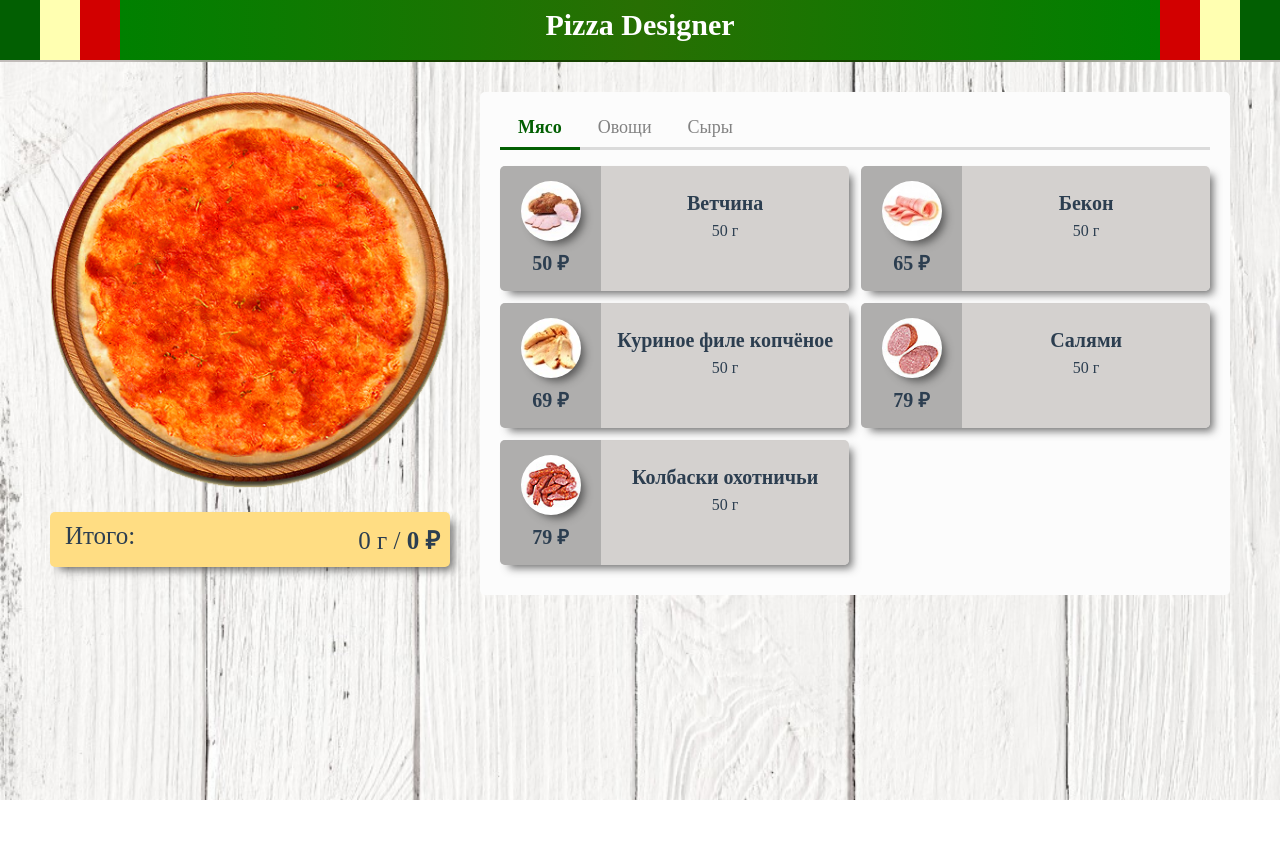
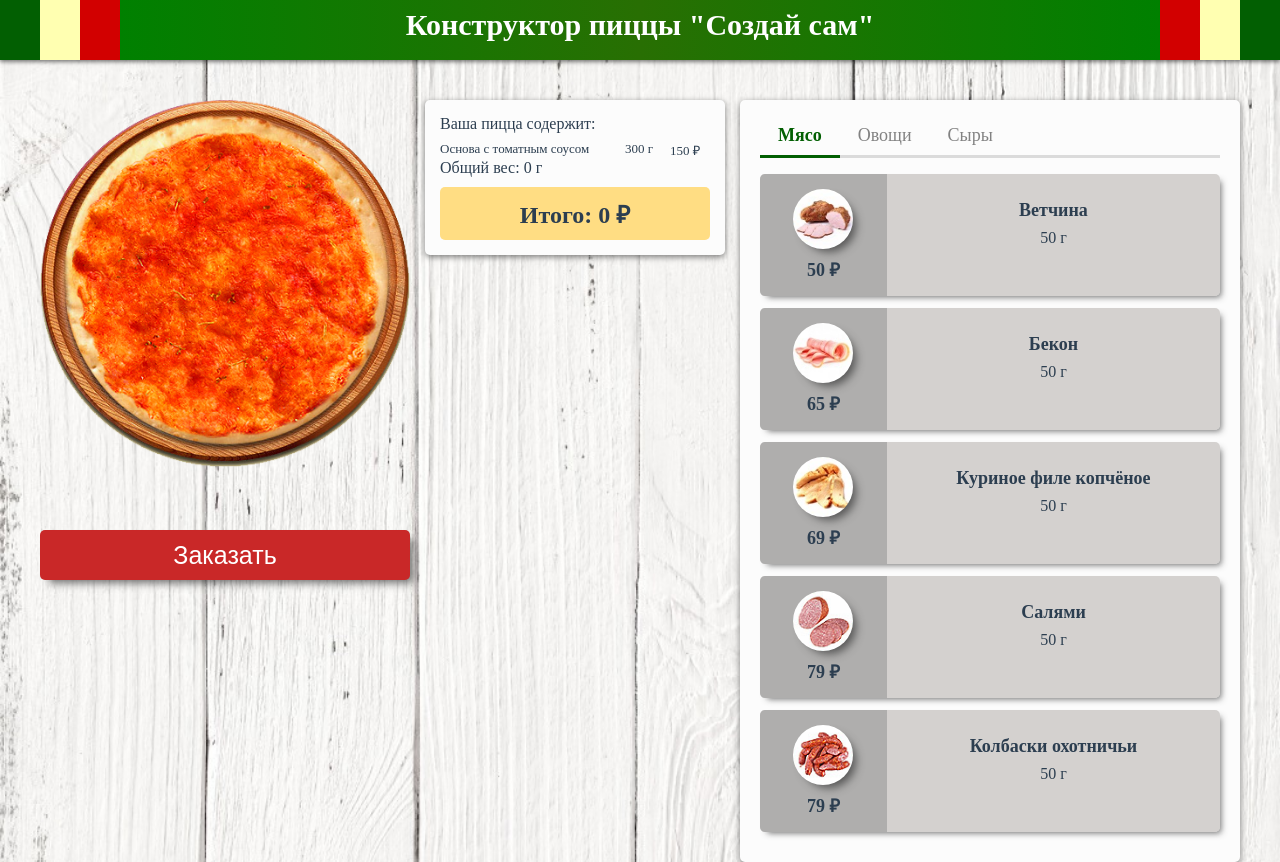
Before and after one commit to VladaMamutova/pizza-designer, a Vue app: page / in a window 1280 px wide. Before the commit the page ends 800 px from the top, so only its background shows below. Built offline with nearby package versions, Linux system fonts and the light colour scheme.

Commit message:
feat: add some adaptivity
It is based on the grid layout.
Added order-info list.

```diff
--- a/src/App.vue
+++ b/src/App.vue
@@ -4,21 +4,33 @@
       <div class="dark-green"></div>
       <div class="light-yellow"></div>
       <div class="dark-red"></div>
-    <header>Pizza Designer</header>
+      <header>Конструктор пиццы "Создай сам"</header>
       <div class="dark-red"></div>
       <div class="light-yellow"></div>
       <div class="dark-green"></div>
     </div>
-    <hr>
     <div class="page-content">
-      <div>
         <div class="constructor">
-          <img v-show="ingredient.hasInOrder" v-for="ingredient in pizzaIngredients" :src="ingredient.img" :key="ingredient.id" :height="height" :width="width">
+          <img v-show="ingredient.hasInOrder" v-for="ingredient in pizzaIngredients" :src="ingredient.img" :key="ingredient.id">
         </div>
+        <button>Заказать</button>
+      <div class="order">
+      <div class="pizza-base-info">
+      <span>Ваша пицца содержит:</span>
+      <div class="order-item">
+        <span>Основа с томатным соусом</span>
+        <span>300 г</span>
+        <span>150 ₽</span>
+      </div>
+       <div class="order-item" v-show="ingredient.hasInOrder" v-for="ingredient in pizzaIngredients" :key="ingredient.id">
+        <span>{{ ingredient.name }} ×{{ getPortionCount(ingredient.id) }}</span>
+        <span>{{ ingredient.portion * getPortionCount(ingredient.id)}} г</span>
+        <span>{{ ingredient.price * getPortionCount(ingredient.id)}} ₽</span>
+      </div>
+      <span>Общий вес: {{ order.totalWeight }} г</span>
        <div class="order-info">
-          <span>Итого:</span>
-          <span></span>
-          <span class="order-sum">{{ order.totalWeight }} г / <b>{{ order.fullPrice }} ₽</b></span>
+          <span class="order-sum"><b>Итого: {{ order.fullPrice }} ₽</b></span>
+        </div>
       </div>
       </div>
       <div class="ingredients-menu">
@@ -53,8 +65,6 @@ export default {
   },
   data () {
     return {
-      height: 400,
-      width: 400,
       categoryId: 1,
       pizzaIngredients: [
         {
@@ -298,10 +308,14 @@ export default {
   -moz-osx-font-smoothing: grayscale;
   text-align: center;
   color: #2c3e50;
-  height: 100vh;
+  height: 100%;
+  min-height: 100vh;
   background: url('assets/wood-background.jpg');
   object-fit: cover;
   background-size: cover;
+  -webkit-background-size: cover;
+  -moz-background-size: cover;
+  -o-background-size: cover;
 }
 
 header {
@@ -316,64 +330,148 @@ header {
   display: grid;
   grid-template-columns: 40px 40px 40px auto 40px 40px 40px;
   grid-template-rows: 60px;
-}
-
-hr {
-  border: 0;
-  margin: 0;
-  height: 2px;
-  background: linear-gradient(to left, #c1bcb9 10%, #164200 30%, #164200 70%, #c1bcb9 90%);
+  width: 100%;
+  position: fixed;
+  height: 60px;
+  z-index: 1000;
+  -webkit-box-shadow: 0 2px 4px rgba(0, 0, 0, 0.5);
+  -moz-box-shadow: 0 2px 4px rgba(0, 0, 0, 0.5);
+  box-shadow: 0 2px 4px rgba(0, 0, 0, 0.5);
 }
 
 .page-content {
-  padding: 30px 50px;
+  padding: 100px 40px 0 40px;
   display: grid;
-  grid-template-columns: 400px auto;
-  grid-gap: 30px;
+  grid-template-columns: minmax(200px, 370px) minmax(200px, 300px) auto;
+  /*grid-template-columns: auto auto auto;*/
+  grid-template-rows: 400px auto;
+  grid-gap: 15px;
+  grid-template-areas:
+        "c o m"
+        "s o m"
+}
+
+@media screen and (max-width: 1024px) {
+  .page-content {
+    padding: 100px 30px 0 30px;
+    grid-template-rows: 350px auto-fill auto;
+    grid-template-areas:
+      "c m m"
+      "o m m"
+      "s m m"
+  }
+}
+
+@media screen and (max-width: 720px) {
+  .page-content {
+    padding: 100px 0px 0 20px;
+    grid-template-rows: auto auto auto;
+    grid-template-areas:
+      "m m m"
+      "o o o"
+      "s s s"
+  }
 }
 
 .constructor {
+  grid-area: c;
   position: relative;
   background: url('../static/images/constructor/pizza-base.png');
-  width: 400px;
-  height: 400px;
   background-size: contain;
   background-repeat: no-repeat;
+  max-width: 400px;
 }
 
 .constructor> img {
   position: absolute;
   display: block;
+  width: 100%;
+  height: auto;
+  background-repeat: no-repeat;
+}
+
+.pizza-base-info {
+  padding: 15px;
+  font-size: medium;
+  text-align: left;
+  background-color: #ffffff;
+  width: 100% - 30px;
+  height: auto;
+  background-color: #fcfcfc;
+  border-radius: 5px;
+  -webkit-box-shadow: 0 2px 6px rgba(0, 0, 0, 0.5);
+  -moz-box-shadow: 0 2px 6px rgba(0, 0, 0, 0.5);
+  box-shadow: 0 2px 6px rgba(0, 0, 0, 0.5);
+}
+
+.order-item {
+  display: grid;
+  font-size: small;
+  margin-top: 8px;
+  grid-template-columns: auto 40px 40px;
+  grid-gap: 5px;
+}
+
+.order {
+  grid-area: o;
+}
+
+button {
+  font-size: 25px;
+  grid-area: s;
+  height: 50px;
+  margin-top: 15px;
+  border-radius: 5px;
+  background-color: #c92828;
+  color: white;
+  outline: none;
+  border: none;
+  -webkit-box-shadow: 6px 6px 8px -3px rgba(50, 50, 50, 0.7);
+  -moz-box-shadow: 6px 6px 8px -3px rgba(50, 50, 50, 0.7);
+  box-shadow: 6px 6px 8px -3px rgba(50, 50, 50, 0.7);
+  cursor: pointer;
+  -ms-user-select: none;
+  -moz-user-select: none;
+  -khtml-user-select: none;
+  -webkit-user-select: none;
+}
+
+button:hover {
+  background-color: #de2d2d;
+  -webkit-box-shadow: 6px 6px 8px -3px rgba(50, 50, 50, 0.8);
+  -moz-box-shadow: 6px 6px 8px -3px rgba(50, 50, 50, 0.8);
+  box-shadow: 6px 6px 8px -3px rgba(50, 50, 50, 0.8);
 }
 
 .order-info {
-  margin: 20px 0 auto 0;
-  padding-top: 10px;
-  font-size: 25px;
+  grid-area: s;
+  margin-top: 10px;
+  padding: 10px;
+  font-size: x-large;
   background-color: #ffdd83;
   border-radius: 5px;
-  display: grid;
-  grid-template-columns: 100px auto auto;
-  grid-template-rows: 45px;
-  -webkit-box-shadow: 6px 6px 8px -3px rgba(50, 50, 50, 0.7);
-  -moz-box-shadow: 6px 6px 8px -3px rgba(50, 50, 50, 0.7);
-  box-shadow: 6px 6px 8px -3px rgba(50, 50, 50, 0.7);
+  text-align: center;
 }
 
 .order-sum {
-  margin: 0 10px 0 auto;
+  margin: 0 auto;
+  text-align: center;
 }
 
 .ingredients-menu {
+  grid-area: m;
   padding: 0 20px 30px 20px;
   background-color: #fcfcfc;
   border-radius: 5px;
   height: fit-content;
+  -webkit-box-shadow: 0 2px 6px rgba(0, 0, 0, 0.5);
+  -moz-box-shadow: 0 2px 6px rgba(0, 0, 0, 0.5);
+  box-shadow: 0 2px 6px rgba(0, 0, 0, 0.5);
 }
 
 .ingredients-grid {
   display: grid;
-  grid-template-columns: repeat(auto-fit, minmax(240px, 1fr));
+  grid-template-columns: repeat(auto-fit, minmax(230px, 1fr));
   grid-gap: 12px 12px;
   -ms-user-select: none;
   -moz-user-select: none;
--- a/src/components/CategoryTabs.vue
+++ b/src/components/CategoryTabs.vue
@@ -56,6 +56,10 @@ ul {
   flex-shrink: 0;
   justify-content: flex-start;
   padding: 0px;
+  -ms-user-select: none;
+  -moz-user-select: none;
+  -khtml-user-select: none;
+  -webkit-user-select: none;
 }
 
 .tab {
--- a/src/components/IngredientCard.vue
+++ b/src/components/IngredientCard.vue
@@ -55,19 +55,22 @@ export default {
   display: flex;
   height: 100%;
   padding: 0px;
-  font-size: 20px;
+  font-size: large;
   background-color: #c1bcb9ab;
   border-radius: 5px;
-  -webkit-box-shadow: 6px 6px 8px -3px rgba(50, 50, 50, 0.7);
-  -moz-box-shadow: 6px 6px 8px -3px rgba(50, 50, 50, 0.7);
-  box-shadow: 6px 6px 8px -3px rgba(50, 50, 50, 0.7);
+  -webkit-box-shadow: 4px 4px 6px -3px rgba(50, 50, 50, 0.7);
+  -moz-box-shadow: 4px 4px 6px -3px rgba(50, 50, 50, 0.7);
+  box-shadow: 4px 4px 6px -3px rgba(50, 50, 50, 0.7);
   cursor: pointer;
 }
 
 .ingredient-item:hover {
   transition: transform 700ms;
-  transform: scale(1.03);
+  transform: scale(1.02);
   background-color: #c1bcb9;
+  -webkit-box-shadow: 6px 6px 8px -3px rgba(50, 50, 50, 0.7);
+  -moz-box-shadow: 6px 6px 8px -3px rgba(50, 50, 50, 0.7);
+  box-shadow: 6px 6px 8px -3px rgba(50, 50, 50, 0.7);
 }
 
 .ingredient-item:hover .summary-info> img {
@@ -131,7 +134,7 @@ export default {
 
 .portion {
   line-height: 30px;
-  font-size: 16px;
+  font-size: medium;
 }
 
 .summary-info {
```
Lines whose indentation alone changed are shown as unchanged.
